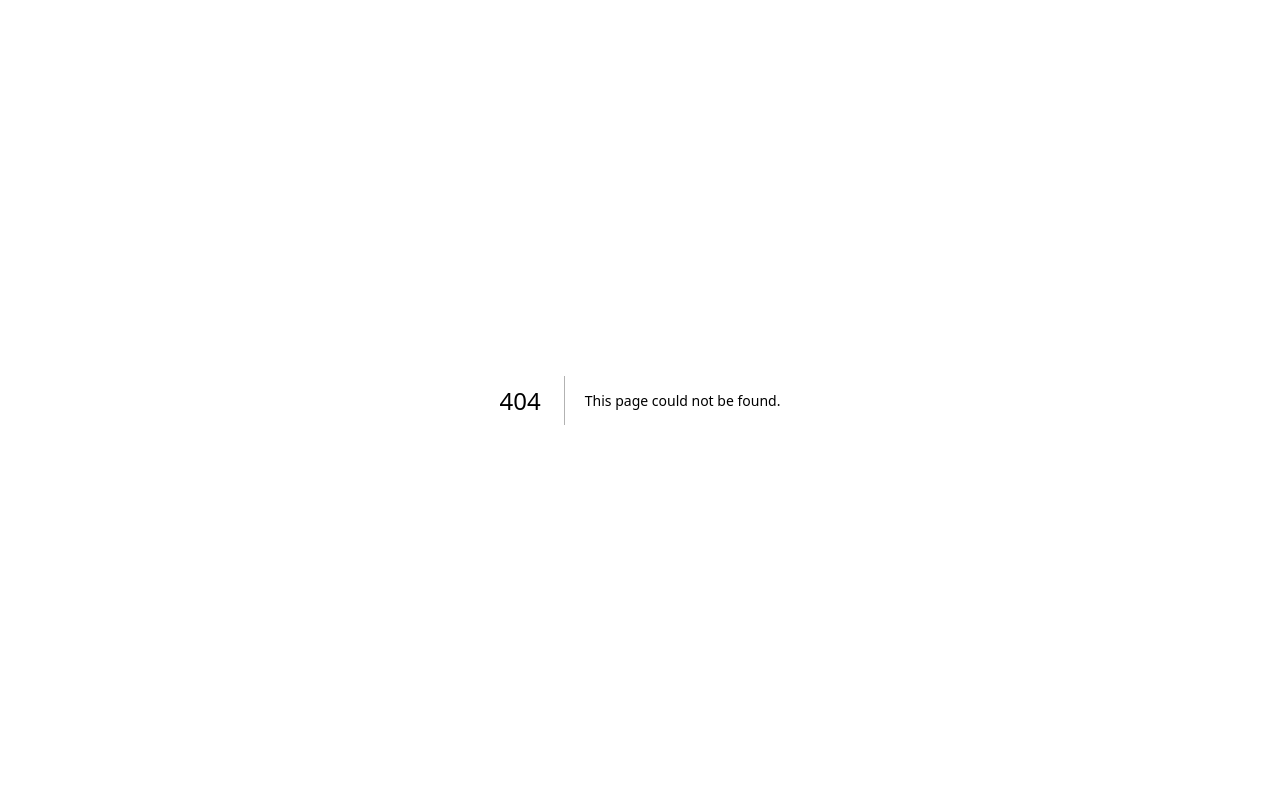
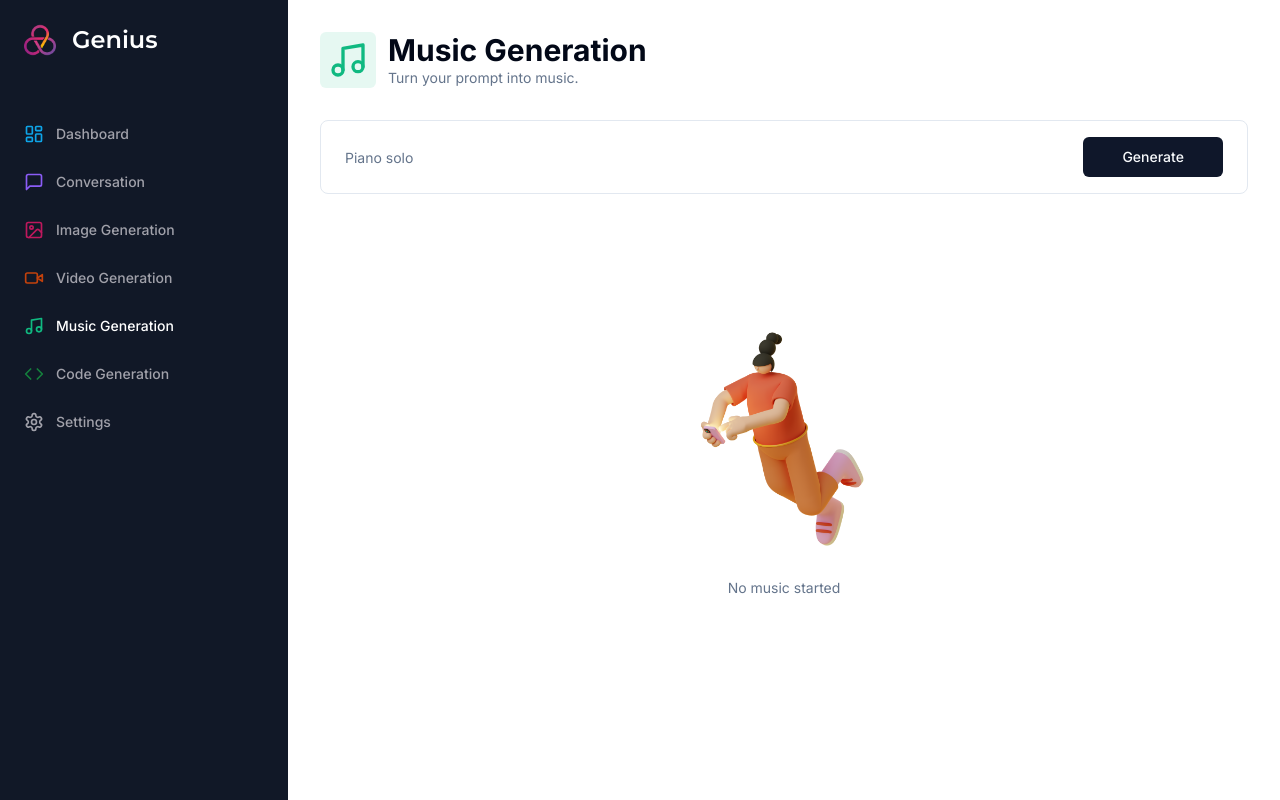
Before and after one commit to blkluv/ai-saastripe, a Next.js app: page /music in a window 1280 px wide. Before the commit this address had no page. Built offline with nearby package versions, Linux system fonts and the light colour scheme.

Commit message:
music page & api done

```diff
--- a/app/(dashboard)/(routes)/image/page.tsx
+++ b/app/(dashboard)/(routes)/image/page.tsx
@@ -8,12 +8,9 @@
 import { useState } from "react";
 
 //Local components
-import { cn } from "@/lib/utils";
 import Heading from "@/components/Heading";
 import Empty from "@/components/Empty";
 import Loader from "@/components/Loader";
-import UserAvatar from "@/components/User-avatar";
-import BotAvatar from "@/components/Bot-avatar";
 
 //shadcn-ui
 import { Input } from "@/components/ui/input";
--- /dev/null
+++ b/app/(dashboard)/(routes)/music/constants.ts
@@ -0,0 +1,8 @@
+import * as z from "zod";
+
+//min 메서드는 minlength의 약자, 첫 번째 인자로 minlength 속성값을, 두번 째 인자로 error메세지를 전달 받는다.
+export const formSchema = z.object({
+  prompt: z.string().min(1, {
+    message: "Music Prompt is required",
+  }),
+});
--- /dev/null
+++ b/app/(dashboard)/(routes)/music/page.tsx
@@ -0,0 +1,115 @@
+"use client";
+
+import { z } from "zod";
+import { MusicIcon } from "lucide-react";
+import { useForm } from "react-hook-form";
+import { zodResolver } from "@hookform/resolvers/zod";
+import axios from "axios";
+import { useState } from "react";
+import { ChatCompletionMessage } from "openai/resources/chat/index.mjs";
+
+//Local components
+import { cn } from "@/lib/utils";
+import Heading from "@/components/Heading";
+import Empty from "@/components/Empty";
+import Loader from "@/components/Loader";
+import UserAvatar from "@/components/User-avatar";
+import BotAvatar from "@/components/Bot-avatar";
+
+//shadcn-ui
+import { Input } from "@/components/ui/input";
+import { Button } from "@/components/ui/button";
+import { Form, FormControl, FormField, FormItem } from "@/components/ui/form";
+
+//constants
+import { formSchema } from "./constants";
+import { useRouter } from "next/navigation";
+
+const MusicPage = () => {
+  const router = useRouter();
+  const [music, setMusic] = useState<string>();
+  const form = useForm<z.infer<typeof formSchema>>({
+    //resolver는 유효성 검사 라이브러리를 사용할 수 있게 해주는 옵션입니다.
+    resolver: zodResolver(formSchema),
+    defaultValues: {
+      prompt: "",
+    },
+  });
+
+  const isLoading = form.formState.isSubmitting;
+
+  const onSubmit = async (values: z.infer<typeof formSchema>) => {
+    try {
+      setMusic(undefined);
+
+      const response = await axios.post("/api/music", values);
+
+      setMusic(response.data.audio);
+      form.reset();
+    } catch (error) {
+      //MK MODAL
+      console.log(error);
+    } finally {
+      router.refresh();
+    }
+  };
+
+  return (
+    <div>
+      <Heading
+        title="Music Generation"
+        description="Turn your prompt into music."
+        icon={MusicIcon}
+        iconColor="text-emerald-500"
+        bgColor="bg-emerald-500/10"
+      />
+      <div className="px-4 lg:px-8">
+        <div>
+          <Form {...form}>
+            <form
+              onSubmit={form.handleSubmit(onSubmit)}
+              className="rounded-lg border w-full p-4 px-3 md:px-6 focus-within:shadow-sm grid grid-cols-12 gap-2"
+            >
+              <FormField
+                name="prompt"
+                render={({ field }) => (
+                  <FormItem className="col-span-12 lg:col-span-10">
+                    <FormControl className="m-0 p-0">
+                      <Input
+                        className="border-0 outline-none focus-visible:ring-0 focus-visible:ring-transparent"
+                        disabled={isLoading}
+                        placeholder="Piano solo"
+                        {...field}
+                      />
+                    </FormControl>
+                  </FormItem>
+                )}
+              />
+              <Button
+                className="col-span-12 lg:col-span-2 w-full"
+                disabled={isLoading}
+              >
+                Generate
+              </Button>
+            </form>
+          </Form>
+        </div>
+        <div className="space-y-4 mt-4">
+          {isLoading && (
+            <div className="p-8 rounded-lg w-full flex items-center justify-center bg-muted">
+              <Loader />
+            </div>
+          )}
+          {!music && !isLoading && <Empty label="No music started"></Empty>}
+          {music && (
+            <audio controls className="w-full mt-8">
+              <source src={music} />
+            </audio>
+          )}
+        </div>
+      </div>
+    </div>
+  );
+};
+
+export default MusicPage;
--- /dev/null
+++ b/app/api/music/route.ts
@@ -0,0 +1,30 @@
+import { auth } from "@clerk/nextjs";
+import { NextResponse } from "next/server";
+import Replicate from "replicate";
+
+const replicate = new Replicate({
+  auth: process.env.REPLICATE_API_TOKEN!,
+});
+
+export async function POST(req: Request) {
+  try {
+    const { userId } = auth();
+    const { prompt } = await req.json();
+    if (!userId) return new NextResponse("Unauthorized", { status: 401 });
+    if (!prompt)
+      return new NextResponse("Messages are required", { status: 400 });
+
+    const response = await replicate.run(
+      "riffusion/riffusion:8cf61ea6c56afd61d8f5b9ffd14d7c216c0a93844ce2d82ac1c9ecc9c7f24e05",
+      {
+        input: {
+          prompt_a: prompt,
+        },
+      }
+    );
+    return NextResponse.json(response);
+  } catch (error) {
+    console.log("[MUSIC_ERROR]", error);
+    return new NextResponse("Internal error", { status: 500 });
+  }
+}
--- a/package.json
+++ b/package.json
@@ -34,6 +34,7 @@
     "react-dom": "18.2.0",
     "react-hook-form": "^7.46.1",
     "react-markdown": "^8.0.7",
+    "replicate": "^0.17.0",
     "tailwind-merge": "^1.14.0",
     "tailwindcss": "3.3.3",
     "tailwindcss-animate": "^1.0.7",
```
Also changed, not shown: 1 other file (tests, documents, lock files or other folders).
